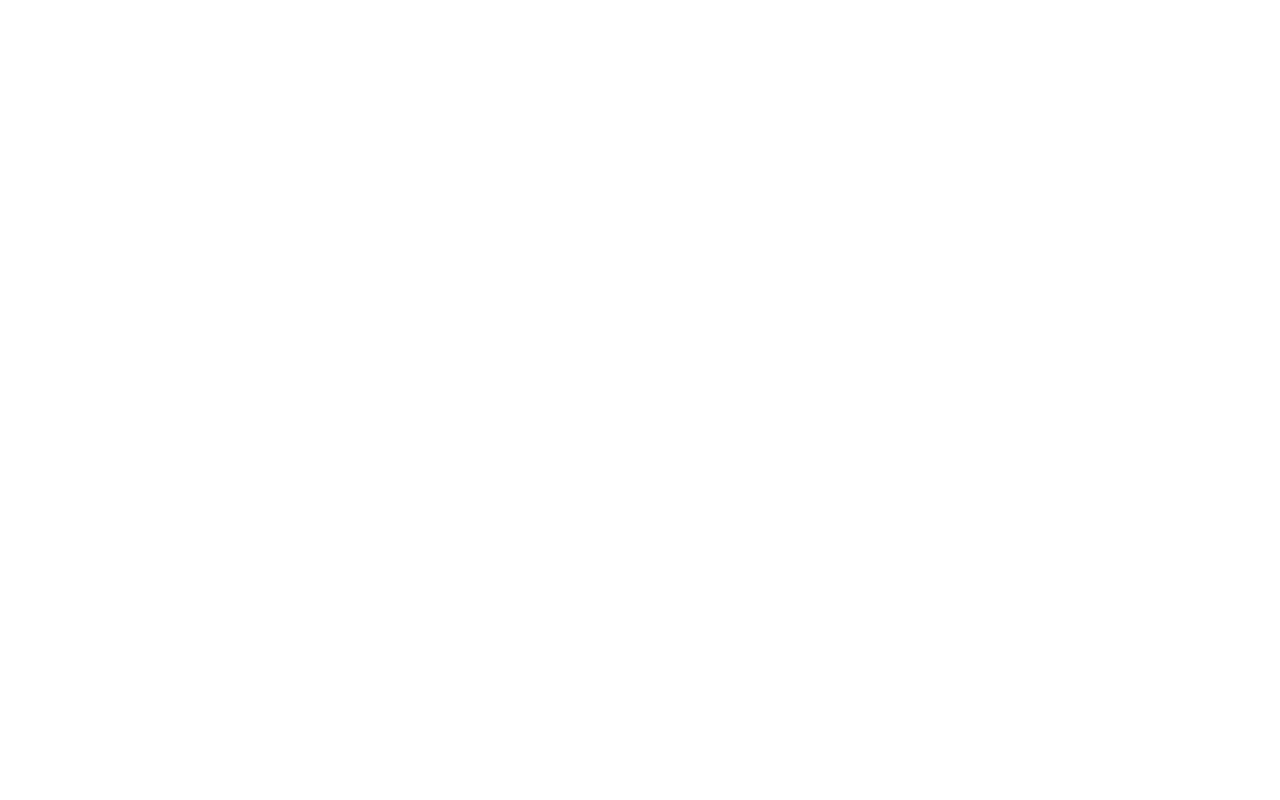
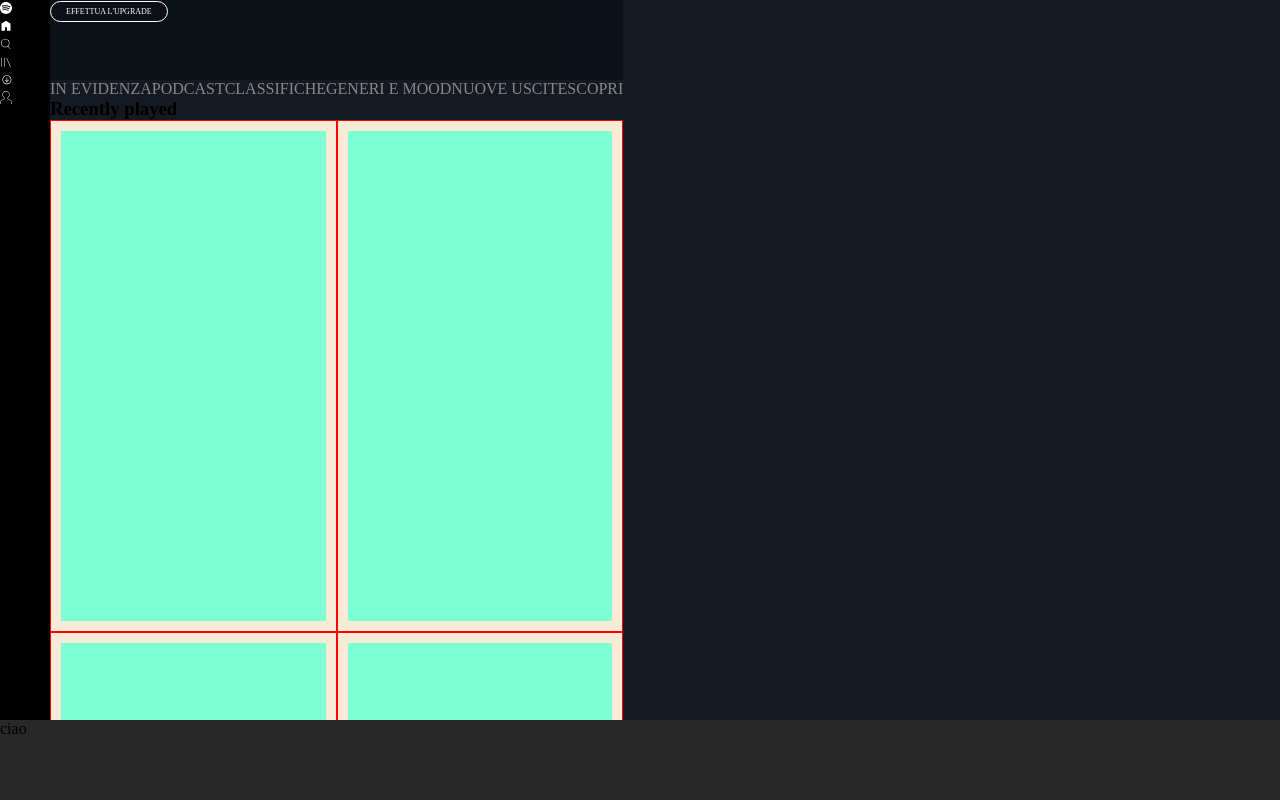
Before and after one commit to mirkettinho/-html-css-spotifyweb, a plain HTML site: page index.html in a window 1280 px wide. Drawn offline with Linux system fonts and the light colour scheme.

Commit message:
[add] main: rmg, popular-artists

```diff
--- a/css/style.css
+++ b/css/style.css
@@ -5,3 +5,108 @@
 }
 
 /* GENERAL */
+
+.container{
+  padding-left: 50px;
+
+}
+
+a{
+  text-decoration: none;
+}
+
+
+.cta{
+  border: 1px solid white;
+  padding: 5px 15px;
+  font-size: 0.5rem;
+  color: #ffffff;
+  border-radius: 20px;
+
+}
+
+
+
+.layer a{
+  text-align: righ;
+}
+
+/* UTILITY */
+
+.flex{
+  display: flex;
+}
+
+.wrap{
+  flex-wrap: wrap
+}
+
+.justify-content{
+  justify-content: space-between;
+}
+
+.align-item{
+  align-items: center;
+}
+
+.columm{
+  flex-direction: column;
+}
+/* MAIN */
+main{
+  height: calc(100vh - 80px);
+  background-color: #141922;
+  overflow-y: scroll;
+}
+
+/* VERTICAL BAR */
+nav{
+  width: 50px;
+  height: calc(100vh - 80px);
+  background-color: #000000;
+  position: fixed;
+}
+
+/* CTA */
+.layer{
+  height: 80px;
+  width: 100%;
+
+  background-color: rgba(8, 11, 18, 0.6);
+  position: sticky;
+  top: 0;
+  right: 0;
+
+
+
+}
+
+/* CATEGORIES MUSIC */
+.all-content ul{
+  list-style: none;
+}
+
+.all-content ul li a{
+  color: #85878b;
+}
+
+/* ALBUM */
+.col{
+  width: calc(100% / 2);
+  background-color: antiquewhite;
+  height: 40vw;
+  border: 1px solid red;/*DEBUG DA ELIMINARE*/
+  padding: 10px;
+}
+
+.card{
+  background-color: aquamarine;
+  height: 100%;
+}
+/* <!-- FOOTER: Music Playback Bar --> */
+footer{
+  height: 80px;
+  background-color:#282828;
+  position: fixed;
+  width: 100%;
+}
--- a/index.html
+++ b/index.html
@@ -10,5 +10,155 @@
 </head>
 <body>
 
+
+  <!-- MAIN-->
+  <main class="flex">
+
+    <!-- VERTICAL BAR -->
+    <nav class="flex">
+      <div class="vertical-bar">
+
+        <div class="top-bar">
+          <img src="img/logo-small.svg" alt="">
+          <img src="img/home.svg" alt="">
+          <img src="img/search.svg" alt="">
+          <img src="img/libreria.svg" alt="">
+        </div>
+
+        <div class="bottom-bar">
+          <img src="img/download.svg" alt="">
+          <img src="img/profile.svg" alt="">
+        </div>
+      </div>
+    </nav>
+
+
+    <div class="all-content container">
+
+      <!-- CTA -->
+      <div class="layer">
+        <a class="cta" href="#">EFFETTUA L'UPGRADE</a>
+      </div>
+
+      <!-- CATEGORIES MUSIC -->
+      <ul class="categories flex wrap">
+        <li><a href="#">IN EVIDENZA</a></li>
+        <li><a href="#">PODCAST</a></li>
+        <li><a href="#">CLASSIFICHE</a></li>
+        <li><a href="#">GENERI E MOOD</a></li>
+        <li><a href="#">NUOVE USCITE</a></li>
+        <li><a href="#">SCOPRI</a></li>
+      </ul>
+
+      <!-- ALBUM -->
+      <div class="music">
+        <h3>Recently played</h3>
+        <div class="row flex wrap">
+
+          <!-- ALBUM 1 -->
+          <div class="col">
+            <div class="card">
+
+            </div>
+          </div>
+
+          <!-- ALBUM 2 -->
+          <div class="col">
+            <div class="card">
+
+            </div>
+          </div>
+
+          <!-- ALBUM 3 -->
+          <div class="col">
+            <div class="card">
+
+            </div>
+          </div>
+
+          <!-- ALBUM 4 -->
+          <div class="col">
+            <div class="card">
+
+            </div>
+          </div>
+
+          <!-- ALBUM 5 -->
+          <div class="col">
+            <div class="card">
+
+            </div>
+          </div>
+
+          <!-- ALBUM 6 -->
+          <div class="col">
+            <div class="card">
+
+            </div>
+          </div>
+
+
+        </div>
+      </div>
+
+      <!-- RANDOM MUSIC GENERATOR -->
+      <div class="rmg">
+        <h3>Recently played</h3>
+        <h6>siummmmmmmmmm</h6>
+        <div class="row flex wrap">
+
+          <!-- ALBUM 1 RANDOM  -->
+          <div class="col">
+            <div class="card">
+
+            </div>
+          </div>
+
+          <!-- ALBUM 2 RANDOM -->
+          <div class="col">
+            <div class="card">
+
+            </div>
+          </div>
+
+        </div>
+      </div>
+
+
+      <div class="popular-artists">
+        <h3>Recently played</h3>
+        <h6>siummmmmmmmmm</h6>
+        <div class="row flex wrap">
+
+          <!-- ALBUM 1 POPULAR ARTISTS  -->
+          <div class="col">
+            <div class="card">
+
+            </div>
+          </div>
+
+          <!-- ALBUM 2 POPULAR ARTISTS  -->
+          <div class="col">
+            <div class="card">
+
+            </div>
+          </div>
+      </div>
+
+
+    </div>
+
+  </main>
+
+
+
+
+
+
+
+  <!-- FOOTER: Music Playback Bar -->
+  <footer>
+    ciao
+  </footer>
 </body>
 </html>
```
